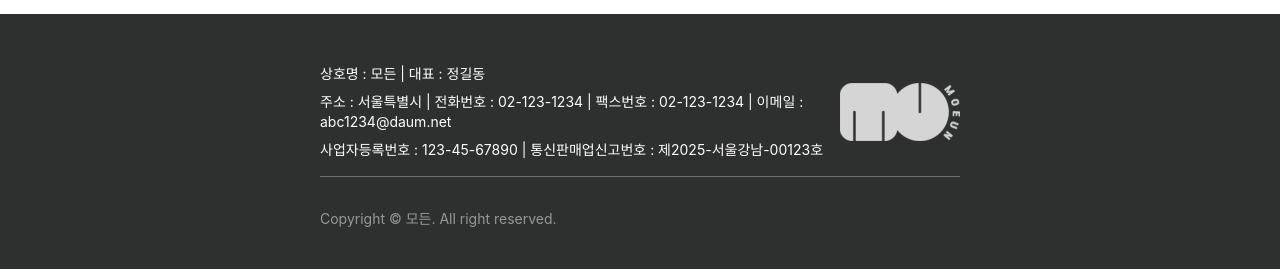
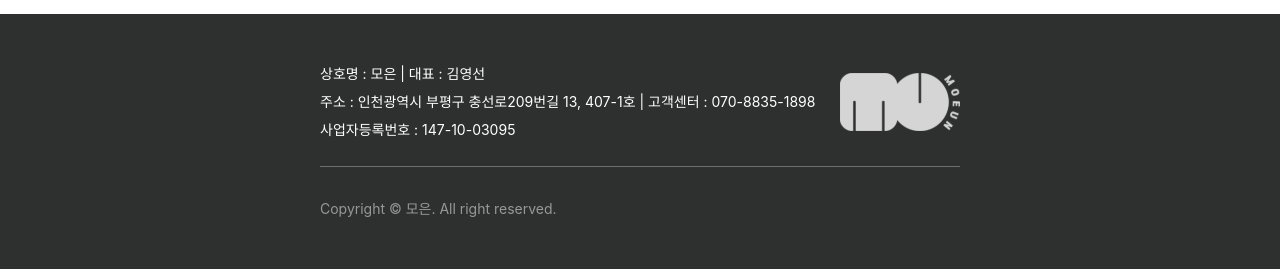
Before and after one commit to leejiyun1/moeun, a React (Vite) app in the folder ExcellentFE/: page / in a window 1280 px wide. Shown: the part 531-810 px from the top of the page. Built offline with nearby package versions, Linux system fonts and the light colour scheme; no server answers; a web font is replaced by a local one.

Commit message:
fix: 푸터 사업자 정보 수정 (#0)

```diff
--- a/ExcellentFE/src/components/layout/Footer.tsx
+++ b/ExcellentFE/src/components/layout/Footer.tsx
@@ -8,24 +8,21 @@
   const [isVisible, setIsVisible] = useState(false)
   const location = useLocation()
 
-  // 플로팅 푸터를 적용할 페이지들
   const floatingPages = ['/', '/package']
   const isFloatingPage = floatingPages.includes(location.pathname)
 
   useEffect(() => {
     if (!isFloatingPage) {
-      setIsVisible(true) // 일반 페이지에서는 항상 표시
+      setIsVisible(true)
       return
     }
 
     const handleScroll = () => {
-      // 스크롤이 페이지 끝에 도달했을 때 푸터를 표시
       const scrollTop = window.scrollY || document.documentElement.scrollTop
       const windowHeight = window.innerHeight
       const documentHeight = document.documentElement.scrollHeight
+      const isNearBottom = scrollTop + windowHeight >= documentHeight - 100
 
-      // 페이지 끝에서 100px 이내에 도달했을 때 푸터 표시
-      const isNearBottom = scrollTop + windowHeight >= documentHeight - 100
       setIsVisible(isNearBottom)
     }
 
@@ -34,8 +31,6 @@
   }, [isFloatingPage])
 
   return (
-    <>
-      {/* 플로팅 푸터 */}
     <footer
       className={cn(
         'text-base text-white',
@@ -54,40 +49,26 @@
       }}
     >
       <div className="max-w-10xl mx-auto flex h-full flex-col justify-between px-80 py-[50px] text-sm">
-          {/* 상단 정보 섹션 */}
         <div className="mb-4 flex flex-col items-start justify-between space-y-4 lg:flex-row lg:items-center lg:space-y-0">
-            {/* 회사 정보 */}
           <div className="flex flex-col space-y-2">
-              <span>상호명 : 모든 | 대표 : 정길동</span>
+            <span>상호명 : 모은 | 대표 : 김영선</span>
             <span>
-                주소 : 서울특별시 | 전화번호 : 02-123-1234 | 팩스번호 :
-                02-123-1234 | 이메일 : abc1234@daum.net
+              주소 : 인천광역시 부평구 충선로209번길 13, 407-1호 | 고객센터 :
+              070-8835-1898
             </span>
-              <span>
-                사업자등록번호 : 123-45-67890 | 통신판매업신고번호 :
-                제2025-서울강남-00123호
-              </span>
+            <span>사업자등록번호 : 147-10-03095</span>
           </div>
-            {/* 로고 */}
+
           <Link to="/" aria-label="홈으로 이동" className="shrink-0">
-              <img src={Logo} alt="모은 한잔취향 로고" />
+            <img src={Logo} alt="모은 취향 추천 로고" />
           </Link>
         </div>
 
-          {/* 이용약관 및 개인정보 처리방침 */}
-
-          {/* 하단 정보 섹션 */}
-          <div className="flex flex-col items-start justify-between space-y-2 lg:flex-row lg:items-center lg:space-y-0"></div>
-
-          {/* 저작권 */}
         <div className="border-t border-white/30 pt-8">
-            <p className="text-white/50">
-              Copyright © 모든. All right reserved.
-            </p>
+          <p className="text-white/50">Copyright © 모은. All right reserved.</p>
         </div>
       </div>
     </footer>
-    </>
   )
 }
 
```
Lines whose indentation alone changed are shown as unchanged.
